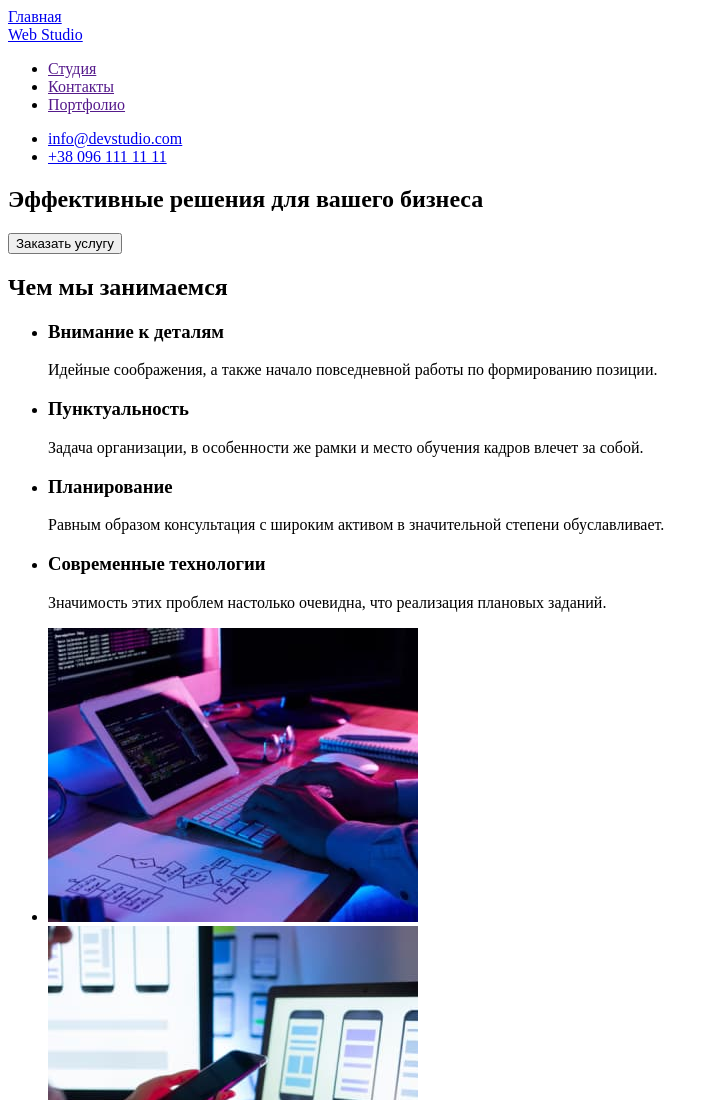
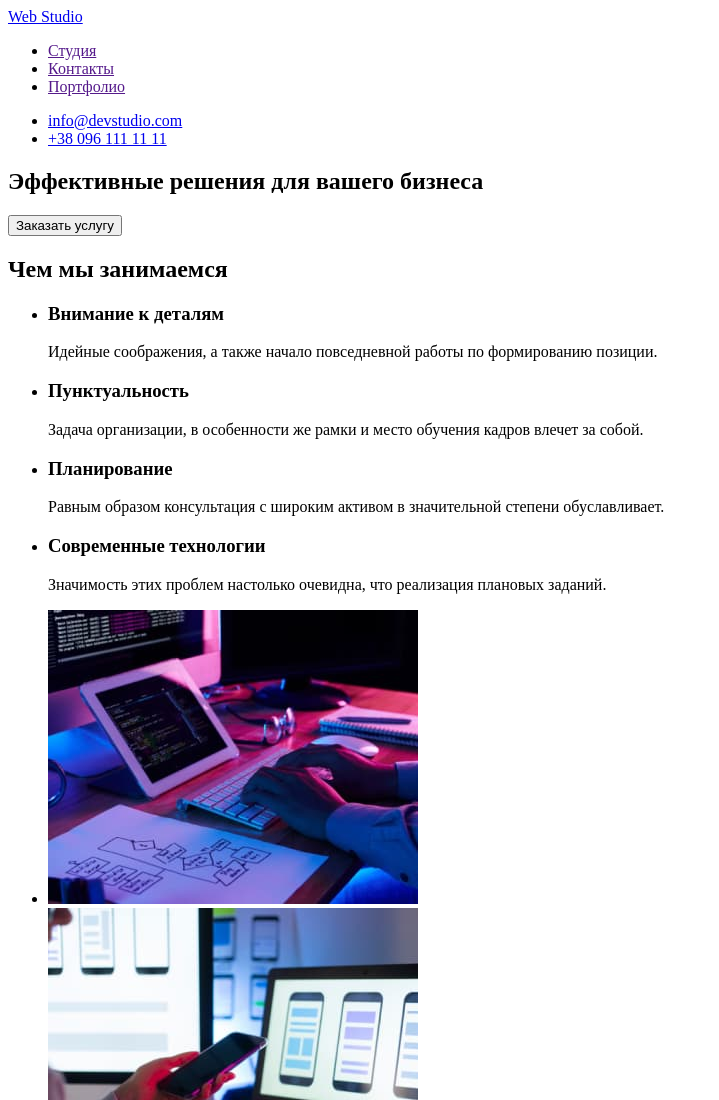
Before and after one commit to Mustadonte/goit-markup-hw-01, a plain HTML site: page index.html in a window 1280 px wide. Shown: the top 1100 px of the page, without its empty margins (0-719 px from the left). Drawn offline with Linux system fonts and the light colour scheme.

Commit message:
Update index.html

```diff
--- a/index.html
+++ b/index.html
@@ -10,7 +10,6 @@
     <!-- Шапка -->
     <header>
         <nav>
-            <a href="/">Главная</a><br>
             <a href="/">Web Studio</a>
             <ul>
                 <li><a href="">Студия</a></li>
```
